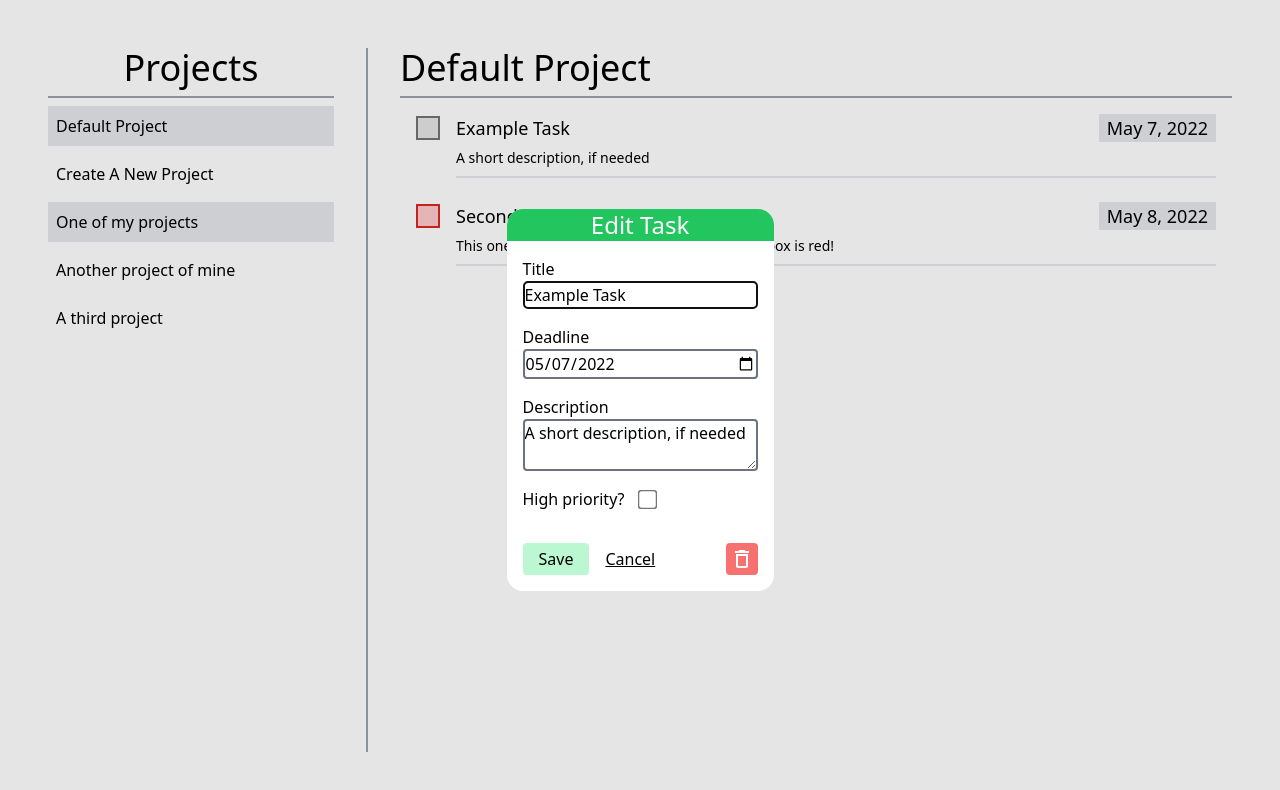
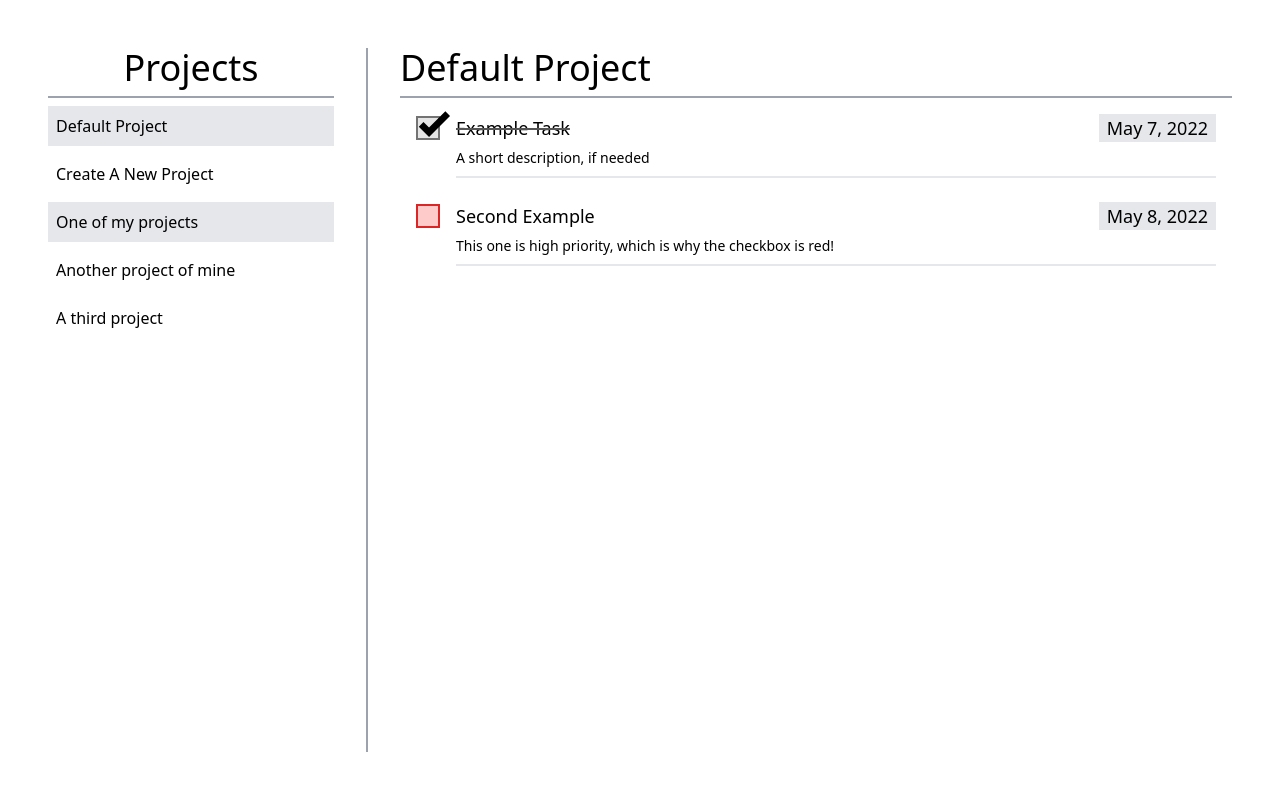
Before and after one commit to Daniel-Pierce-IV/TOP-Todo-List, a website built with webpack: page src/design.html in a window 1280 px wide. Both pictures are taken after a click on the element 428 px from the left and 128 px from the top of the page. Built offline with nearby package versions, Linux system fonts and the light colour scheme.

Commit message:
Implement marking tasks as complete

```diff
--- a/src/index.js
+++ b/src/index.js
@@ -176,13 +176,18 @@ function createTaskElement(task) {
     'bg-neutral-200 border-neutral-500 hover:bg-neutral-300 active:bg-neutral-400';
 
   const markup = `
-    <div class="task pt-4 first:pt-0 grid grid-cols-[auto,1fr,auto] items-center gap-x-4 gap-y-1.5">
+    <div class="${
+      task.isDone ? 'done' : ''
+    } task pt-4 first:pt-0 grid grid-cols-[auto,1fr,auto] items-center gap-x-4 gap-y-1.5">
       <div
-        class="checkbox cursor-pointer w-6 h-6 border-2 ${
+        class="checkbox cursor-pointer w-6 h-6 border-2 relative ${
           task.priority === Priority.HIGH
             ? highPriorityCheckboxClasses
             : lowPriorityCheckboxClasses
         }">
+          <svg style="width:24px;height:24px" class="opacity-0 absolute scale-[1.65] left-1 bottom-[3px]" viewBox="0 0 24 24">
+            <path fill="currentColor" d="M9,20.42L2.79,14.21L5.62,11.38L9,14.77L18.88,4.88L21.71,7.71L9,20.42Z" />
+          </svg>
       </div>
       <h3 class="title text-lg">${task.title}</h3>
       <div class="deadline text-lg bg-gray-200 px-2">${
@@ -200,6 +205,12 @@ function createTaskElement(task) {
     editTaskDialog.task = task;
     populateEditTaskDialog();
     editTaskDialog.showModal();
+  });
+
+  taskElement.querySelector('.checkbox').addEventListener('click', (event) => {
+    event.stopPropagation();
+    taskElement.classList.add('done');
+    finishTask(task);
   });
 
   return taskElement;
@@ -294,6 +305,11 @@ function editTask(task, data) {
   task.element = createTaskElement(task);
 }
 
+function finishTask(task) {
+  task.complete();
+  saveProject(currentProject);
+}
+
 function hideProjectSection() {
   document.querySelector('#content').style.opacity = 0;
 }
--- a/src/input.css
+++ b/src/input.css
@@ -19,3 +19,13 @@ body {
 #projects .active:active {
     background-color: rgb(209 213 219);
 }
+
+#tasks .done .title {
+    text-decoration: line-through;
+    text-decoration-thickness: 2px;
+    text-decoration-color: #555;
+}
+
+#tasks .done svg {
+    opacity: 100%;
+}
```
